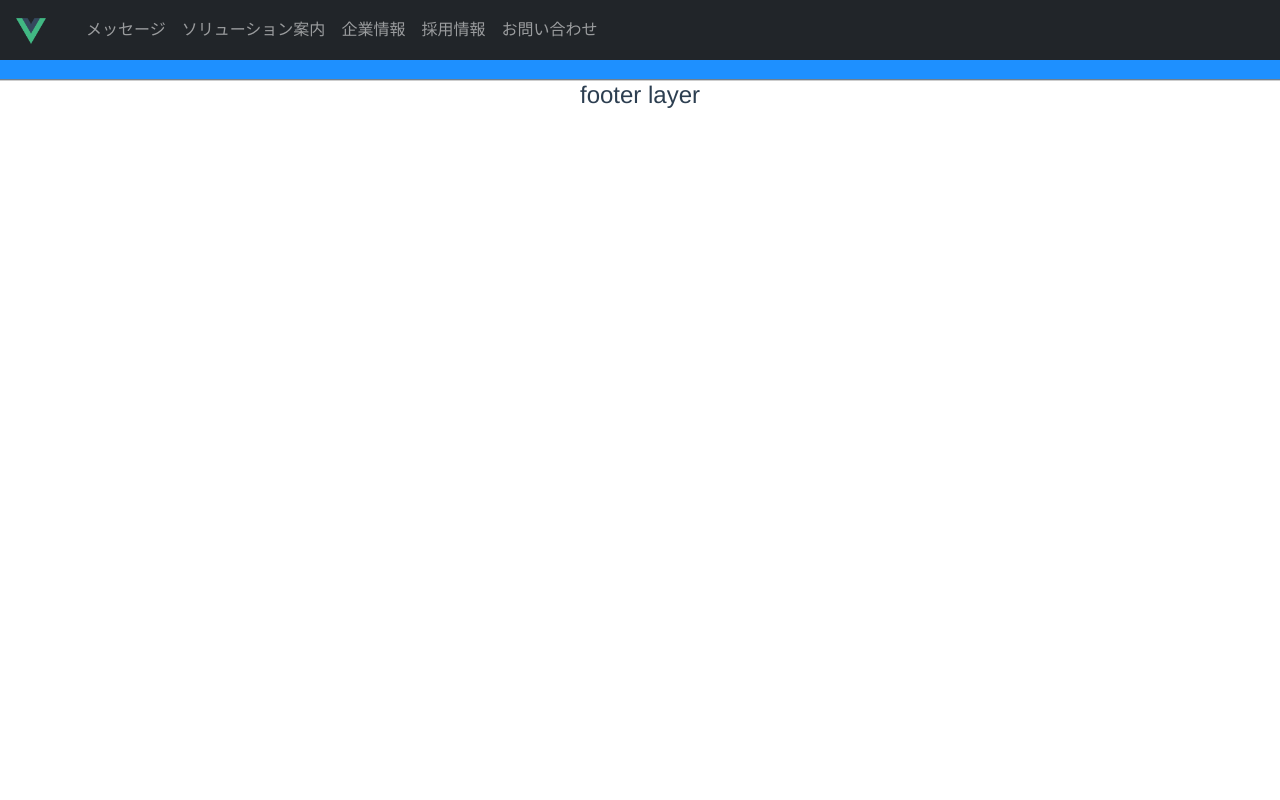
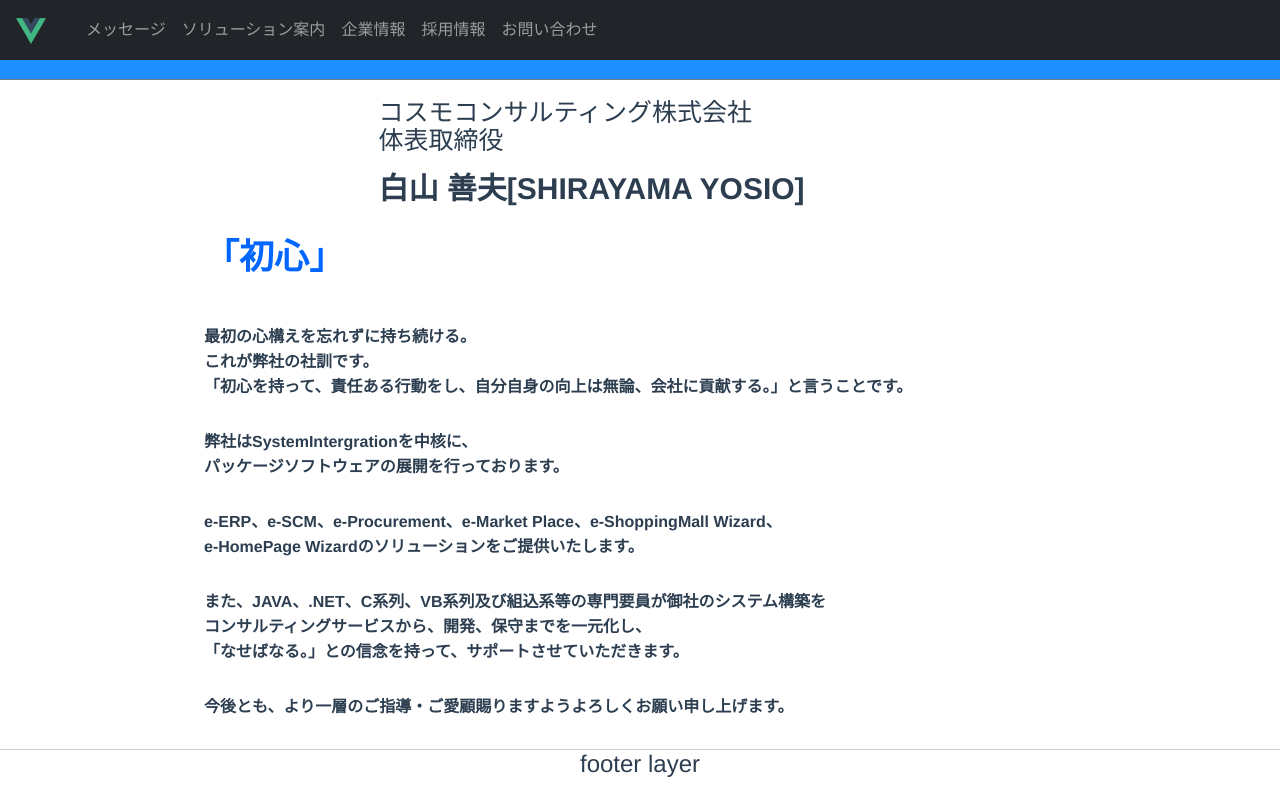
Before and after one commit to snowmemorySM/cosmo-home, a Vue app: page /message in a window 1280 px wide. Built offline with nearby package versions, Linux system fonts and the light colour scheme.

Commit message:
取締役あいさつで変更。

```diff
--- a/src/components/Header.vue
+++ b/src/components/Header.vue
@@ -8,7 +8,7 @@
 
             <b-collapse id="nav-collapse" is-nav>
                 <b-navbar-nav>
-                    <router-link class="nav-item nav-link" to="/company/message">メッセージ</router-link>
+                    <router-link class="nav-item nav-link" to="/message">メッセージ</router-link>
                     <router-link class="nav-item nav-link" to="/solution">ソリューション案内</router-link>
                     <router-link class="nav-item nav-link" to="/company">企業情報</router-link>
                     <router-link class="nav-item nav-link" to="/recruit">採用情報</router-link>
--- a/src/router/index.js
+++ b/src/router/index.js
@@ -7,9 +7,10 @@
 import Solution from '../views/Solution.vue'
 import Recruit from '../views/Recruit.vue'
 import QnA from '../views/QnA.vue'
+import Message from '../views/Message.vue'
 
 // Sub Contents
-import Message from '@/components/company/Message.vue'
+
 import Info from '@/components/company/Info.vue'
 import Contact from '@/components/company/Contact.vue'
 import Performance from '@/components/company/Performance.vue'
@@ -25,14 +26,15 @@
     component: Home
   },
   {
+    path: '/message',
+    name: 'Message',
+    component: Message
+  },
+  {
     path: '/company',
     name: 'Company',
     component: Company,
     children: [
-      {
-        path: 'message',
-        component: Message
-      },
       {
         path: 'info',
         component: Info
--- /dev/null
+++ b/src/views/Message.vue
@@ -0,0 +1,86 @@
+<template>
+    <div class="container">
+        <div class="representative-box">
+            <div>
+                <label class="company">コスモコンサルティング株式会社</label><br/>
+                <label class="representative">体表取締役</label>
+            </div>
+            <div class="name">
+                <b>白山 善夫[SHIRAYAMA YOSIO]</b>
+            </div>
+        </div>
+        <b><font class="shoshin">「初心」 </font></b>
+        <div class="cont">
+            最初の心構えを忘れずに持ち続ける。<br/>
+            これが弊社の社訓です。<br/>
+            「初心を持って、責任ある行動をし、自分自身の向上は無論、会社に貢献する。」と言うことです。
+        </div>
+        <div class="cont">
+            弊社はSystemIntergrationを中核に、<br/>
+            パッケージソフトウェアの展開を行っております。
+        </div>
+        <div class="cont">
+            e-ERP、e-SCM、e-Procurement、e-Market Place、e-ShoppingMall Wizard、<br/>
+            e-HomePage Wizardのソリューションをご提供いたします。
+        </div>
+        <div class="cont">
+            また、JAVA、.NET、C系列、VB系列及び組込系等の専門要員が御社のシステム構築を<br/>
+            コンサルティングサービスから、開発、保守までを一元化し、<br/>
+            「なせばなる。」との信念を持って、サポートさせていただきます。
+        </div>
+        <div class="cont">
+            今後とも、より一層のご指導・ご愛顧賜りますようよろしくお願い申し上げます。
+        </div>
+    </div>
+</template>
+
+<script>
+export default {
+    name: 'Message',
+}
+</script>
+
+<style scoped>
+
+.container {
+    position: relative;
+    display: block;
+    width: 70%;
+    margin: 0 auto;
+    min-height: 500px;
+    text-align: left;
+    font-weight: bold;
+}
+
+.representative-box {
+    width: 60%;
+    margin: 0 auto;
+    margin-top: 20px;
+    margin-bottom: 20px;
+    font-weight: initial;
+}
+
+.representative-box label{
+    font-size: 25px;
+    line-height: 1;
+}
+
+.representative-box .name{
+    font-size: 30px;
+    font-weight: bolder;
+    padding-top: 10px;
+    /* fontnの設定必要 */
+}
+
+.container .cont {
+    margin-bottom: 30px;
+    line-height: 25px;
+}
+
+.container .shoshin {
+    display: block;
+    color: #0066FF;
+    font-size: 35px;
+    padding-bottom: 40px;
+}
+</style>
--- a/vue.config.js
+++ b/vue.config.js
@@ -1,5 +1,9 @@
 module.exports = {
     devServer: {
-        proxy: 'http://localhost:8080'
+        proxy: {
+            '/v1/api': {
+                target: 'http://localhost:8080'
+            }
+        }
     }
 }
```
